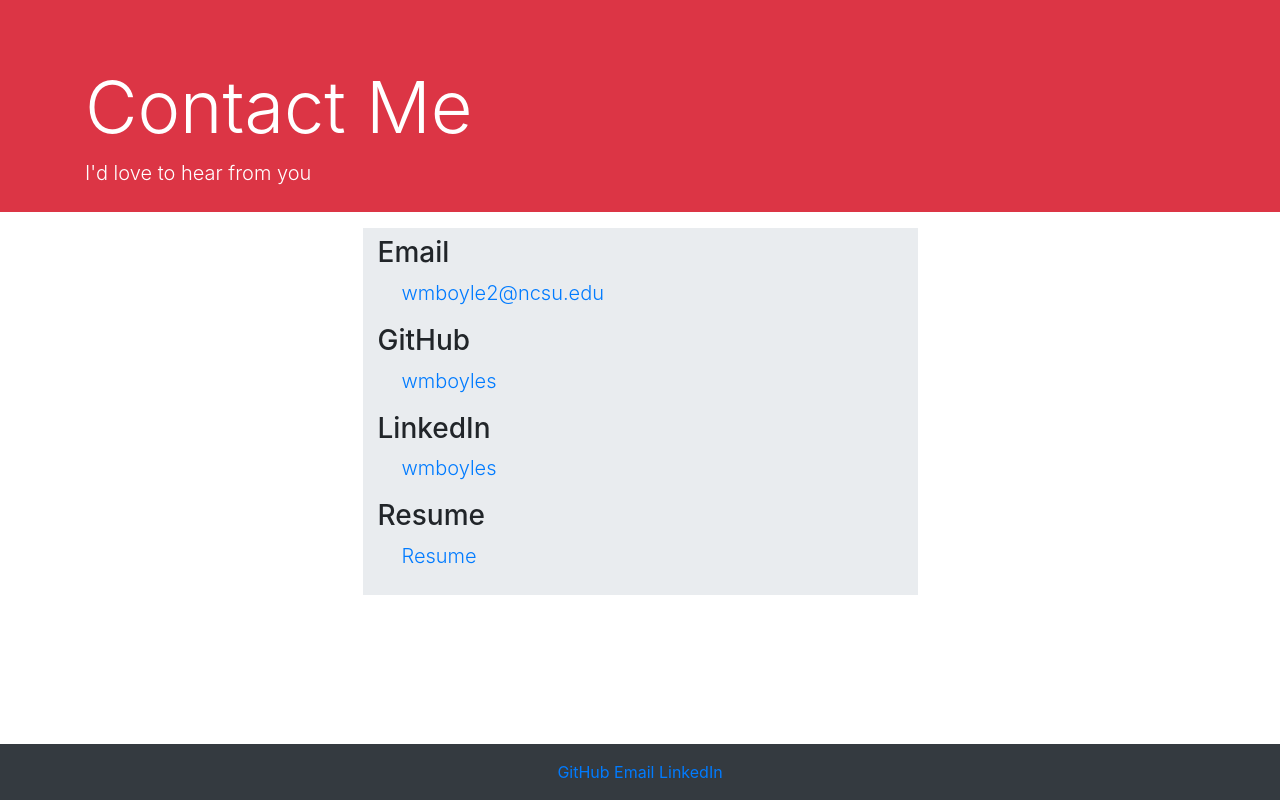
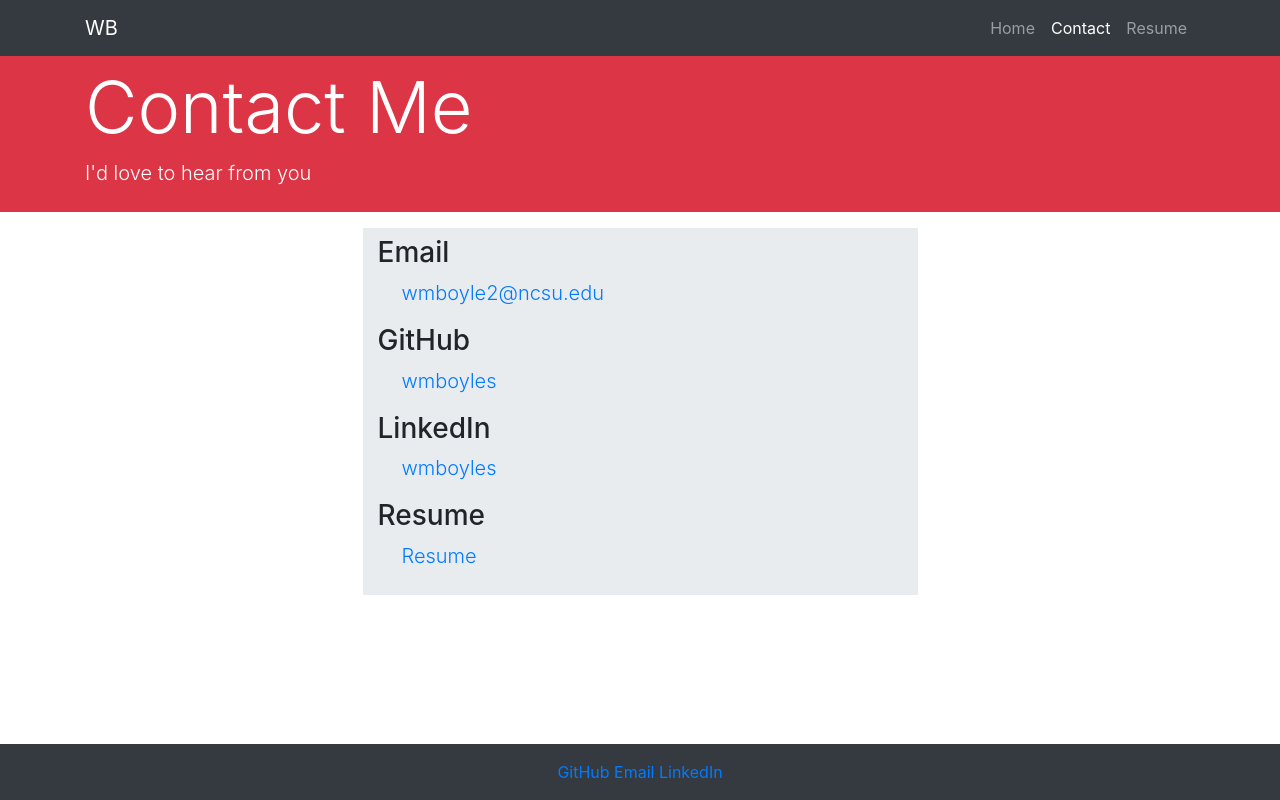
Before and after one commit to HackNCState/BuildYourFirstSite, a plain HTML site: page contact.html in a window 1280 px wide. Drawn offline with nearby package versions, Linux system fonts and the light colour scheme.

Commit message:
Added navbar to pages

```diff
--- a/contact.html
+++ b/contact.html
@@ -10,6 +10,37 @@
     />
 </head>
 <body class="d-flex flex-column" style="min-height: 100vh">
+    <nav class="navbar navbar-expand-lg navbar-dark bg-dark fixed-top">
+        <div class="container">
+            <a class="navbar-brand" href="index.html">WB</a>
+
+            <button
+                class="navbar-toggler collapsed"
+                type="button"
+                data-toggle="collapse"
+                data-target="#navbarResponsive"
+            >
+                <span class="navbar-toggler-icon"></span>
+            </button>
+
+            <div class="collapse navbar-collapse" id="navbarResponsive">
+                <ul class="navbar-nav ml-auto">
+                    <li class="nav-item">
+                        <a class="nav-link" href="index.html">Home</a>
+                    </li>
+                    <li class="nav-item active">
+                        <a class="nav-link" href="contact.html">Contact</a>
+                    </li>
+                    <li class="nav-item">
+                        <a class="nav-link" href="WilliamBoyles_Resume.pdf"
+                            >Resume</a
+                        >
+                    </li>
+                </ul>
+            </div>
+        </div>
+    </nav>
+
     <header class="bg-danger py-3 mb-3 position-relative">
         <div class="container">
             <h1 class="display-3 text-white mt-5 mb-2">Contact Me</h1>
```
Also changed, not shown: index.html (+31 -0 lines).
